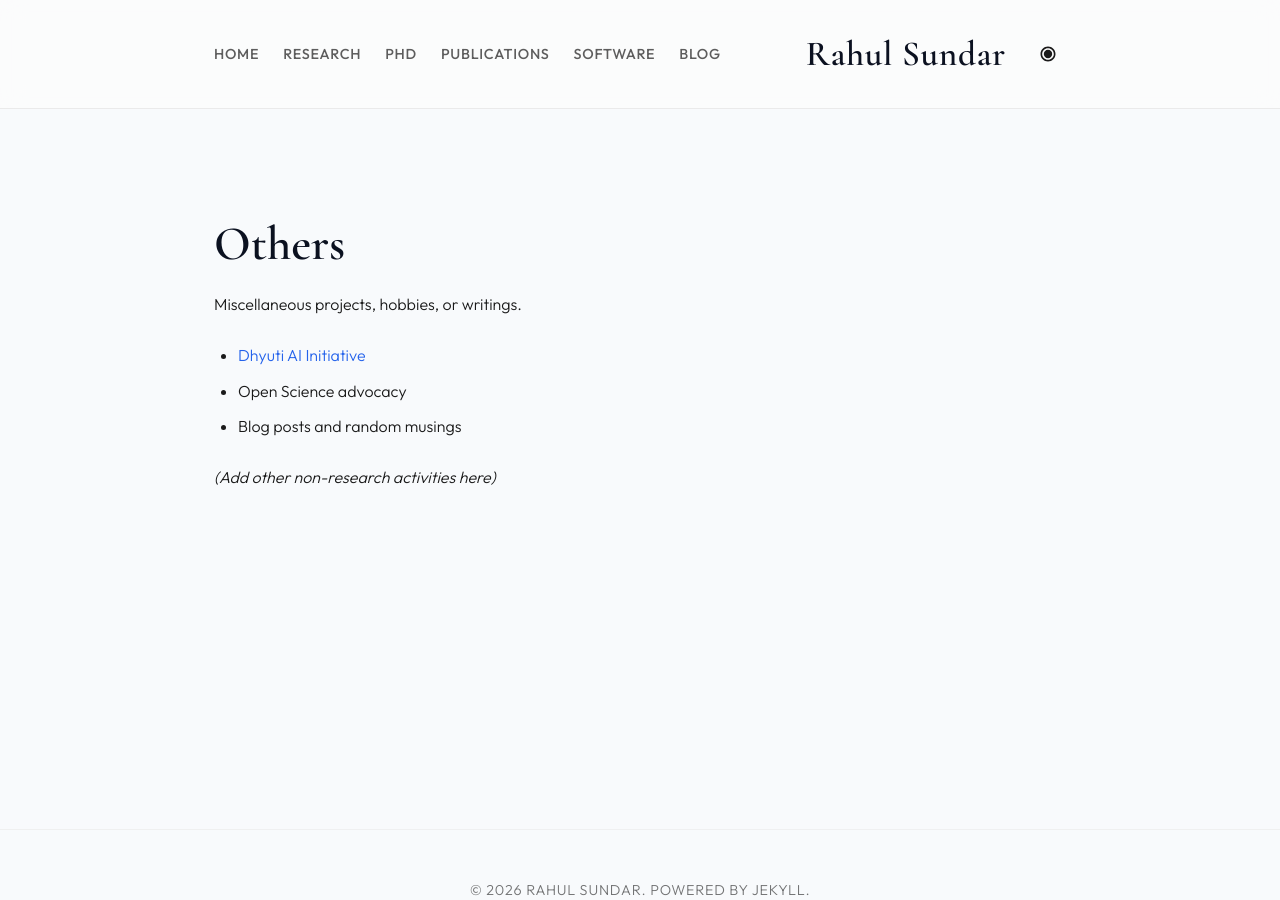
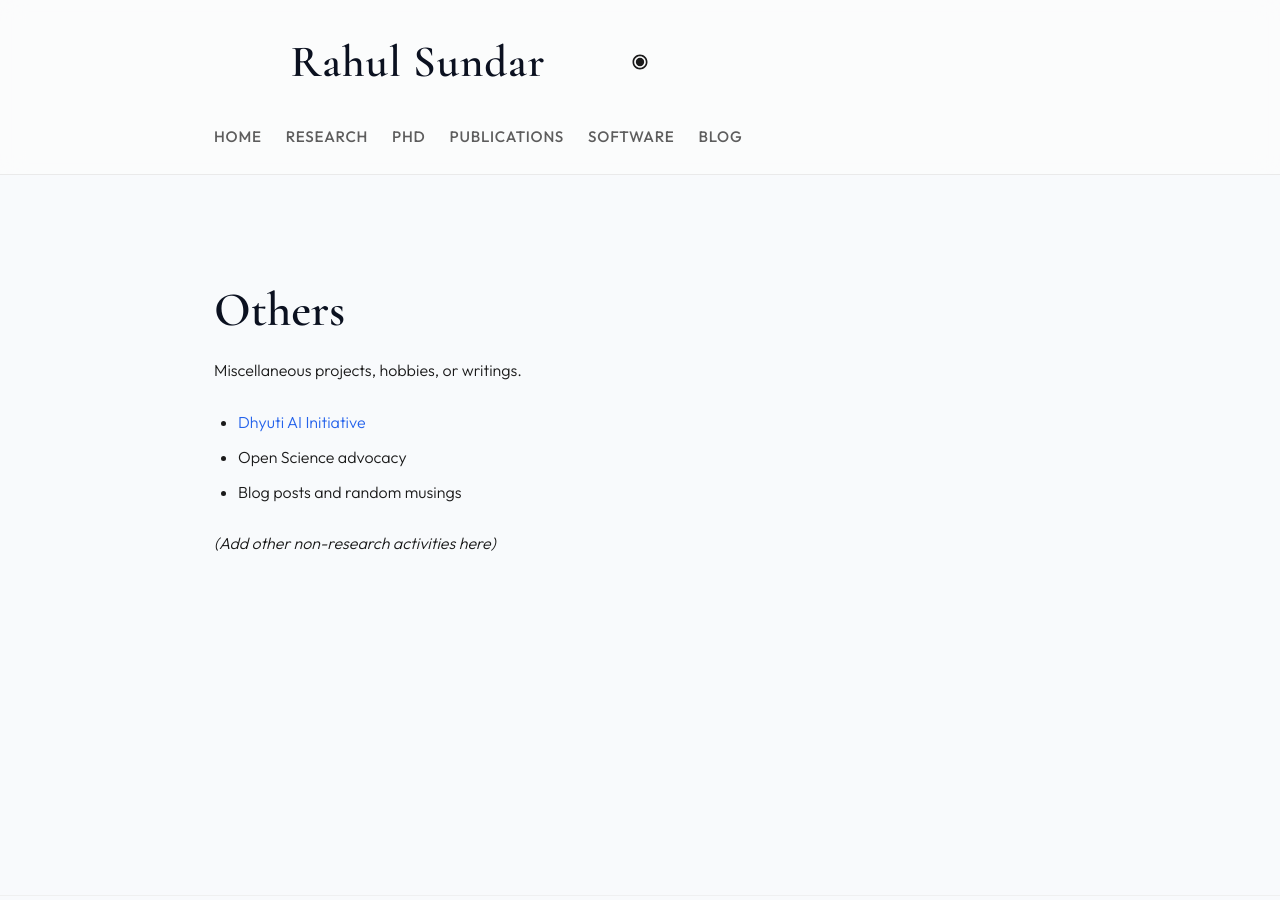
Before and after one commit to RahulSundar/rahulsundar.github.io, a Jekyll site: the page built from others.md, in a window 1280 px wide and 900 px high. Built offline with Jekyll 4.4.1, drawn with Linux system fonts in a browser that asks for light colours.

Commit message:
Center name and align navigation to bottom left

```diff
--- a/_layouts/default.html
+++ b/_layouts/default.html
@@ -24,6 +24,7 @@
 <body>
     <header class="site-header">
         <div class="wrapper">
+            <div class="header-top">
                 <!-- Mobile Menu Toggle -->
                 <button class="menu-toggle" id="mobile-menu-btn" aria-label="Toggle navigation">
                     <span></span>
@@ -31,21 +32,10 @@
                     <span></span>
                 </button>
 
-            <!-- Navigation (Left on Desktop, Collapsed on Mobile) -->
-            <nav class="site-nav" id="site-navigation">
-                <a href="{{ '/' | relative_url }}">Home</a>
-                <a href="{{ '/research/' | relative_url }}">Research</a>
-                <a href="{{ '/phd/' | relative_url }}">PhD</a>
-                <a href="{{ '/publications/' | relative_url }}">Publications</a>
-                <a href="{{ '/software/' | relative_url }}">Software</a>
-                <a href="{{ '/blog/' | relative_url }}">Blog</a>
-            </nav>
-
-            <div class="header-right">
-                <!-- Site Title (Right) -->
+                <!-- Site Title (Center) -->
                 <a class="site-title" href="{{ '/' | relative_url }}">{{ site.title }}</a>
 
-                <!-- Actions -->
+                <!-- Actions (Right) -->
                 <div class="header-actions">
                     <button class="theme-toggle" id="theme-toggle-btn" aria-label="Toggle theme">
                         <!-- Sun/Moon SVG will be dynamically swapped or handled via JS -->
@@ -56,6 +46,16 @@
                     </button>
                 </div>
             </div>
+
+            <!-- Navigation (Bottom Left) -->
+            <nav class="site-nav" id="site-navigation">
+                <a href="{{ '/' | relative_url }}">Home</a>
+                <a href="{{ '/research/' | relative_url }}">Research</a>
+                <a href="{{ '/phd/' | relative_url }}">PhD</a>
+                <a href="{{ '/publications/' | relative_url }}">Publications</a>
+                <a href="{{ '/software/' | relative_url }}">Software</a>
+                <a href="{{ '/blog/' | relative_url }}">Blog</a>
+            </nav>
         </div>
     </header>
 
--- a/assets/css/style.css
+++ b/assets/css/style.css
@@ -126,19 +126,28 @@ img {
 
 .site-header .wrapper {
     display: flex;
-    justify-content: space-between;
-    align-items: center;
+    flex-direction: column;
+    gap: 1.5rem;
 }
 
-/* Navigation (Left) */
+.header-top {
+    display: grid;
+    grid-template-columns: 1fr auto 1fr;
+    align-items: center;
+    width: 100%;
+}
+
+/* Navigation (Bottom Left) */
 .site-nav {
     display: flex;
     gap: 1.5rem;
-    font-size: 0.9rem;
+    font-size: 0.95rem;
     font-weight: 500;
     text-transform: uppercase;
     letter-spacing: 0.05em;
     flex-wrap: wrap;
+    justify-content: flex-start;
+    width: 100%;
 }
 
 .site-nav a {
@@ -152,17 +161,11 @@ img {
     opacity: 1;
 }
 
-/* Right Header Container */
-.header-right {
-    display: flex;
-    align-items: center;
-    gap: 1.5rem;
-}
-
-/* Site Title */
+/* Site Title (Center) */
 .site-title {
+    justify-self: center;
     font-family: var(--font-serif);
-    font-size: 2.2rem;
+    font-size: 2.8rem;
     font-weight: 600;
     color: var(--heading-color);
     letter-spacing: 0.02em;
@@ -173,8 +176,9 @@ img {
     color: var(--heading-color);
 }
 
-/* Actions */
+/* Actions (Right) */
 .header-actions {
+    justify-self: end;
     display: flex;
     align-items: center;
 }
@@ -341,26 +345,22 @@ img {
 
 /* Media Queries */
 @media (max-width: 900px) {
-    .site-header .wrapper {
-        flex-wrap: wrap;
+    .header-top {
+        grid-template-columns: auto 1fr auto;
+        gap: 1rem;
     }
 
     .menu-toggle {
         display: block;
-        order: 1;
-    }
-
-    .header-right {
-        order: 2;
+        justify-self: start;
     }
 
     .site-nav {
         display: none;
-        order: 3;
         width: 100%;
         flex-direction: column;
         gap: 1.5rem;
-        padding-top: 1.5rem;
+        padding-top: 1rem;
         padding-bottom: 1rem;
         text-align: center;
     }
@@ -370,7 +370,7 @@ img {
     }
 
     .site-title {
-        font-size: 1.8rem;
+        font-size: 2rem;
     }
 }
 
```
Lines whose indentation alone changed are shown as unchanged.
